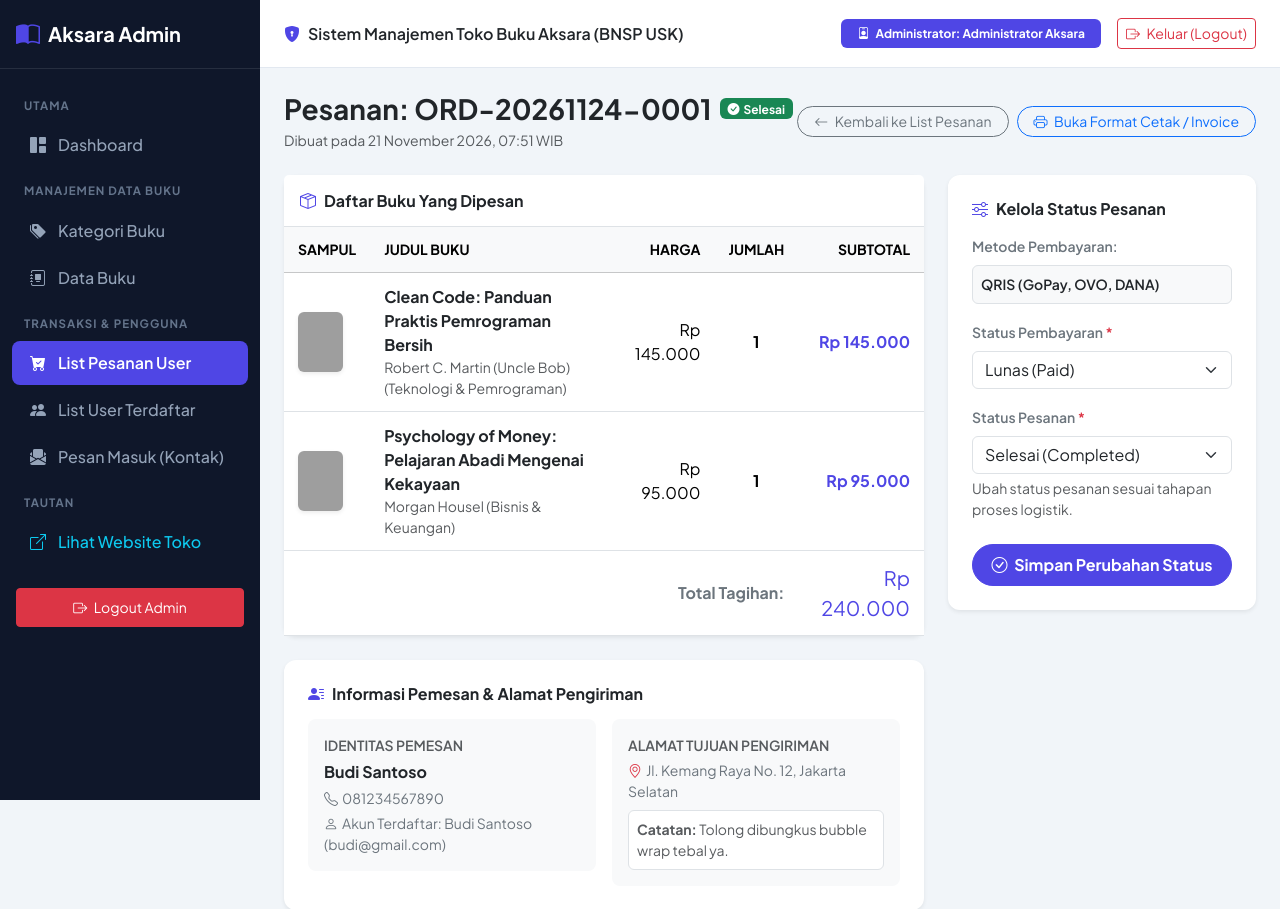
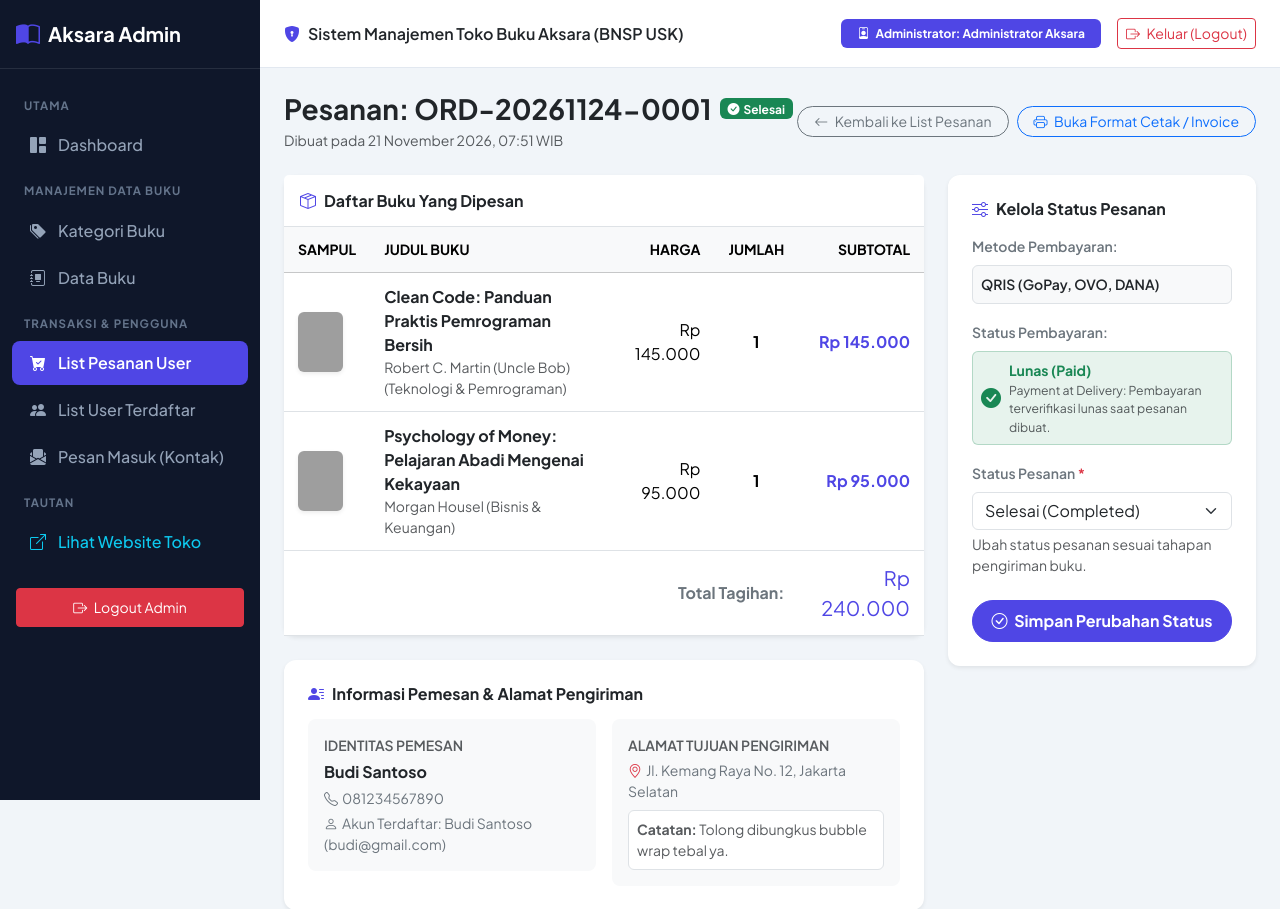
Before and after one commit to dimssrawr/bookstore-aksara, a Laravel app: page /admin/orders/1 in a window 1280 px wide. Shown: the top 909 px of the page. Run offline with Laravel 12, Linux system fonts and the light colour scheme; a user stored in the database is signed in; data comes from the database, SQL or seed files in the repository; data that the repository does not hold is empty; some libraries are stand-ins or nearby versions; grey boxes are pictures that could not be loaded.

Commit message:
fix: metode pembayaran virtual account dan status pembayaran otomatis lunas saat checkout

```diff
--- a/app/Http/Controllers/Admin/OrderController.php
+++ b/app/Http/Controllers/Admin/OrderController.php
@@ -40,17 +40,15 @@ class OrderController extends Controller
     {
         $validated = $request->validate([
             'status' => 'required|in:pending,processing,shipped,completed,cancelled',
-            'payment_status' => 'required|in:unpaid,paid',
+            'payment_status' => 'nullable|in:unpaid,paid',
         ]);
 
-        // Aturan Bisnis: Pesanan tidak boleh 'completed' (selesai) jika pembayaran belum lunas (unpaid)
-        if ($validated['status'] === 'completed' && $validated['payment_status'] === 'unpaid') {
-            return back()->with('error', 'Pesanan tidak dapat diselesaikan jika status pembayaran masih Belum Lunas (Unpaid). Silakan ubah Status Pembayaran menjadi Lunas (Paid) terlebih dahulu.');
-        }
+        // Pada sistem Payment at Delivery (pembayaran sebelum buku dikirim), pembayaran selalu Lunas (Paid)
+        $paymentStatus = $validated['payment_status'] ?? 'paid';
 
         $order->update([
             'status' => $validated['status'],
-            'payment_status' => $validated['payment_status'],
+            'payment_status' => $paymentStatus,
         ]);
 
         return back()->with('success', "Status pesanan {$order->order_number} berhasil diperbarui.");
--- a/app/Http/Controllers/CheckoutController.php
+++ b/app/Http/Controllers/CheckoutController.php
@@ -79,7 +79,7 @@ class CheckoutController extends Controller
                     'total_amount' => $totalAmount,
                     'status' => 'pending',
                     'payment_method' => $validated['payment_method'],
-                    'payment_status' => 'unpaid',
+                    'payment_status' => 'paid',
                     'customer_name' => $validated['customer_name'],
                     'customer_phone' => $validated['customer_phone'],
                     'shipping_address' => $validated['shipping_address'],
--- a/resources/views/admin/orders/show.blade.php
+++ b/resources/views/admin/orders/show.blade.php
@@ -114,15 +114,15 @@
                 </div>
 
                 <div class="mb-3">
-                    <label class="form-label small fw-semibold text-secondary">Status Pembayaran <span class="text-danger">*</span></label>
-                    <select name="payment_status" id="paymentStatusSelect" class="form-select">
-                        <option value="unpaid" {{ $order->payment_status === 'unpaid' ? 'selected' : '' }}>
-                            Belum Lunas (Unpaid)
-                        </option>
-                        <option value="paid" {{ $order->payment_status === 'paid' ? 'selected' : '' }}>
-                            Lunas (Paid)
-                        </option>
-                    </select>
+                    <label class="form-label small fw-semibold text-secondary">Status Pembayaran:</label>
+                    <div class="d-flex align-items-center gap-2 p-2 bg-success bg-opacity-10 text-success rounded border border-success border-opacity-25 fw-bold small">
+                        <i class="bi bi-check-circle-fill fs-5 flex-shrink-0"></i>
+                        <div>
+                            <div>Lunas (Paid)</div>
+                            <small class="text-muted fw-normal d-block">Payment at Delivery: Pembayaran terverifikasi lunas saat pesanan dibuat.</small>
+                        </div>
+                    </div>
+                    <input type="hidden" name="payment_status" value="paid">
                 </div>
 
                 <div class="mb-4">
@@ -144,12 +144,7 @@
                             Dibatalkan (Cancelled)
                         </option>
                     </select>
-                    <small class="text-muted d-block mt-1">Ubah status pesanan sesuai tahapan proses logistik.</small>
-
-                    <div id="unpaidAlert" class="alert alert-warning small py-2 px-3 mt-2 d-none">
-                        <i class="bi bi-exclamation-triangle-fill me-1"></i>
-                        Status Selesai mewajibkan pembayaran <strong>Lunas (Paid)</strong>. Status pembayaran otomatis dialihkan ke Lunas.
-                    </div>
+                    <small class="text-muted d-block mt-1">Ubah status pesanan sesuai tahapan pengiriman buku.</small>
                 </div>
 
                 <button type="submit" class="btn btn-primary w-100 fw-bold rounded-pill py-2">
@@ -160,43 +155,4 @@
     </div>
 </div>
 
-<script>
-document.addEventListener('DOMContentLoaded', function () {
-    const paymentSelect = document.getElementById('paymentStatusSelect');
-    const statusSelect = document.getElementById('orderStatusSelect');
-    const form = document.getElementById('orderStatusForm');
-    const unpaidAlert = document.getElementById('unpaidAlert');
-
-    if (statusSelect && paymentSelect) {
-        // Jika admin memilih status Selesai, pembayaran otomatis diubah ke Lunas
-        statusSelect.addEventListener('change', function () {
-            if (this.value === 'completed') {
-                if (paymentSelect.value === 'unpaid') {
-                    paymentSelect.value = 'paid';
-                    if (unpaidAlert) unpaidAlert.classList.remove('d-none');
-                }
-            } else {
-                if (unpaidAlert) unpaidAlert.classList.add('d-none');
-            }
-        });
-
-        // Jika admin mengubah pembayaran jadi Belum Lunas saat status Selesai, cegah Selesai
-        paymentSelect.addEventListener('change', function () {
-            if (this.value === 'unpaid' && statusSelect.value === 'completed') {
-                statusSelect.value = 'processing';
-                alert('Pesanan tidak dapat berstatus Selesai jika pembayaran masih Belum Lunas. Status pesanan dialihkan ke Sedang Diproses.');
-                if (unpaidAlert) unpaidAlert.classList.add('d-none');
-            }
-        });
-
-        // Validasi saat submit form
-        form.addEventListener('submit', function (e) {
-            if (statusSelect.value === 'completed' && paymentSelect.value === 'unpaid') {
-                e.preventDefault();
-                alert('Peringatan: Pesanan tidak dapat diselesaikan jika status pembayaran masih Belum Lunas (Unpaid)! Silakan ubah Status Pembayaran ke Lunas (Paid) terlebih dahulu.');
-            }
-        });
-    }
-});
-</script>
 @endsection
```
Also changed, not shown: resources/views/checkout/index.blade.php (+12 -12 lines).
